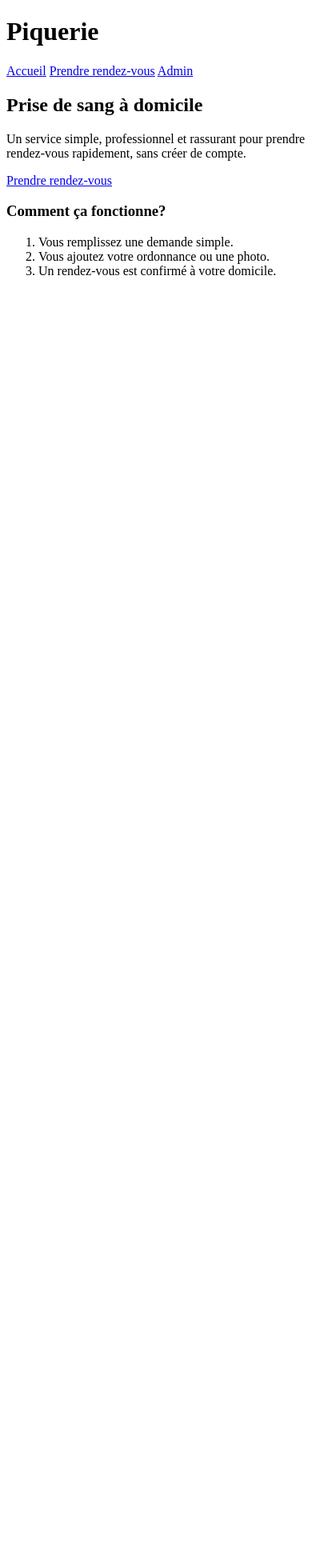
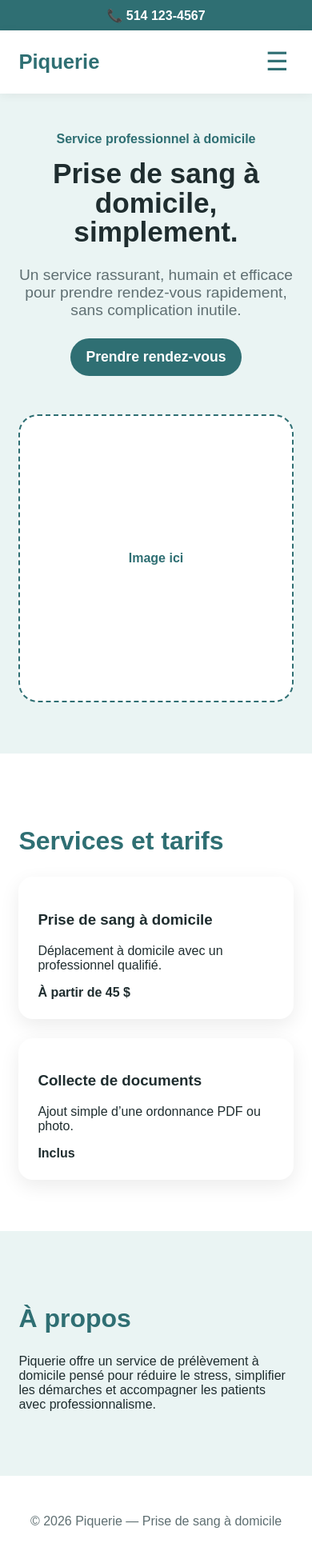
Before and after one commit to CedJEmard/projet_piquerie, a Django app: page / in a window 390 px wide. Shown: the whole page at 80% size. Before the commit the page ends 344 px from the top, so only its background shows below. Run offline with Django 5.2, Linux system fonts and the light colour scheme; data comes from the database, SQL or seed files in the repository; both versions use the stored data as it was after the commit.

Commit message:
front-end changement

```diff
--- a/backend/config/urls.py
+++ b/backend/config/urls.py
@@ -18,10 +18,20 @@ from django.contrib import admin
 from django.urls import path
 from django.shortcuts import render
 from apps.appointments.views import book_appointment
+from apps.services.models import Service
 
 
 def home(request):
-    return render(request, 'home.html')
+
+    services = Service.objects.filter(is_active=True)
+
+    return render(
+        request,
+        'home.html',
+        {
+            'services': services
+        }
+    )
 
 urlpatterns = [
     path('admin/', admin.site.urls),
--- /dev/null
+++ b/backend/static/css/style.css
@@ -0,0 +1,343 @@
+:root {
+    --primary: #2f6f73;
+    --secondary: #eaf4f3;
+    --text: #1f2d2f;
+    --muted: #5f6f72;
+    --white: #ffffff;
+}
+
+* {
+    box-sizing: border-box;
+}
+
+body {
+    margin: 0;
+    font-family: Arial, sans-serif;
+    color: var(--text);
+    background: var(--white);
+}
+
+/* TOP CONTACT */
+
+.top-contact {
+    background: var(--primary);
+    text-align: center;
+    padding: 0.6rem;
+}
+
+.top-contact a {
+    color: white;
+    text-decoration: none;
+    font-weight: bold;
+}
+
+/* NAVBAR */
+
+.navbar {
+    display: flex;
+    justify-content: space-between;
+    align-items: center;
+    padding: 1.2rem 6%;
+    background: white;
+    box-shadow: 0 2px 12px rgba(0,0,0,0.06);
+    position: sticky;
+    top: 0;
+    z-index: 100;
+}
+
+.logo {
+    font-size: 1.6rem;
+    font-weight: bold;
+    color: var(--primary);
+}
+
+.nav-links {
+    display: flex;
+    gap: 1.5rem;
+    align-items: center;
+}
+
+.nav-links a {
+    color: var(--text);
+    text-decoration: none;
+    font-weight: 500;
+}
+
+.nav-cta,
+.main-button {
+    background: var(--primary);
+    color: white !important;
+    padding: 0.8rem 1.2rem;
+    border-radius: 999px;
+    font-weight: bold;
+    border: none;
+    cursor: pointer;
+    text-decoration: none;
+}
+
+.menu-toggle {
+    display: none;
+    background: none;
+    border: none;
+    font-size: 2rem;
+    color: var(--primary);
+    cursor: pointer;
+}
+
+/* HERO */
+
+.hero {
+    min-height: 75vh;
+    display: grid;
+    grid-template-columns: 1fr 1fr;
+    align-items: center;
+    gap: 3rem;
+    padding: 4rem 6%;
+    background: var(--secondary);
+}
+
+.eyebrow {
+    color: var(--primary);
+    font-weight: bold;
+}
+
+.hero h1 {
+    font-size: clamp(2.2rem, 5vw, 4.5rem);
+    margin: 0;
+    line-height: 1.05;
+}
+
+.hero-description {
+    font-size: 1.2rem;
+    color: var(--muted);
+    max-width: 520px;
+    margin: 1.5rem 0;
+}
+
+.main-button {
+    display: inline-block;
+    font-size: 1.1rem;
+}
+
+.image-placeholder {
+    height: 360px;
+    border-radius: 24px;
+    background: white;
+    border: 2px dashed var(--primary);
+    display: flex;
+    align-items: center;
+    justify-content: center;
+    color: var(--primary);
+    font-weight: bold;
+}
+
+/* SECTIONS */
+
+.section {
+    padding: 4rem 6%;
+}
+
+.section h2 {
+    font-size: 2rem;
+    color: var(--primary);
+}
+
+.cards {
+    display: grid;
+    grid-template-columns: repeat(2, 1fr);
+    gap: 1.5rem;
+}
+
+.card {
+    background: white;
+    padding: 1.5rem;
+    border-radius: 18px;
+    box-shadow: 0 8px 24px rgba(0,0,0,0.08);
+}
+
+.about {
+    background: var(--secondary);
+}
+
+/* FOOTER */
+
+footer {
+    text-align: center;
+    padding: 2rem;
+    color: var(--muted);
+}
+
+/* MODAL */
+
+.modal-overlay {
+    position: fixed;
+    inset: 0;
+    background: rgba(31, 45, 47, 0.55);
+    display: none;
+    align-items: center;
+    justify-content: center;
+    padding: 1rem;
+    z-index: 1000;
+}
+
+.modal-overlay.active {
+    display: flex;
+}
+
+.booking-modal {
+    background: white;
+    width: min(460px, 100%);
+    padding: 2rem;
+    border-radius: 24px;
+    position: relative;
+    box-shadow: 0 24px 80px rgba(0,0,0,0.25);
+}
+
+.modal-close {
+    position: absolute;
+    top: 1rem;
+    right: 1rem;
+    border: none;
+    background: var(--secondary);
+    color: var(--primary);
+    font-size: 1.8rem;
+    width: 42px;
+    height: 42px;
+    border-radius: 50%;
+    cursor: pointer;
+}
+
+.modal-back {
+    background: none;
+    border: none;
+    color: var(--primary);
+    font-weight: bold;
+    font-size: 1rem;
+    cursor: pointer;
+    padding: 0;
+    margin-bottom: 1rem;
+}
+
+.modal-intro {
+    color: var(--muted);
+}
+
+/* FORM */
+
+.booking-form {
+    display: grid;
+    gap: 1rem;
+}
+
+.form-grid {
+    display: grid;
+    grid-template-columns: 1fr 1fr;
+    gap: 1rem;
+}
+
+.booking-form input,
+.booking-form textarea,
+.booking-form select {
+    width: 100%;
+    padding: 0.9rem 1rem;
+    border: 1px solid #d8e4e3;
+    border-radius: 12px;
+    font-size: 1rem;
+}
+
+.booking-form textarea {
+    min-height: 90px;
+    resize: vertical;
+}
+
+.submit-button {
+    background: var(--primary);
+    color: white;
+    border: none;
+    padding: 1rem;
+    border-radius: 999px;
+    font-weight: bold;
+    cursor: pointer;
+}
+
+/* MOBILE */
+
+@media (max-width: 800px) {
+
+    .menu-toggle {
+        display: block;
+    }
+
+    .navbar {
+        flex-direction: row;
+        position: relative;
+    }
+
+    .nav-links {
+        display: none;
+        position: absolute;
+        top: 100%;
+        left: 6%;
+        right: 6%;
+        background: white;
+        padding: 1rem;
+        border-radius: 18px;
+        box-shadow: 0 12px 32px rgba(0,0,0,0.12);
+        flex-direction: column;
+        align-items: stretch;
+        z-index: 50;
+    }
+
+    .nav-links.active {
+        display: flex;
+    }
+
+    .hero {
+        grid-template-columns: 1fr;
+        text-align: center;
+        padding-top: 2rem;
+    }
+
+    .hero-description {
+        margin-left: auto;
+        margin-right: auto;
+    }
+
+    .cards {
+        grid-template-columns: 1fr;
+    }
+
+    .form-grid {
+        grid-template-columns: 1fr;
+    }
+}
+
+@media (max-width: 600px) {
+
+    .modal-overlay {
+        align-items: stretch;
+        padding: 0;
+    }
+
+    .booking-modal {
+        width: 100%;
+        min-height: 100vh;
+        border-radius: 0;
+        padding: 1.5rem;
+        overflow-y: auto;
+    }
+
+    .booking-modal h2 {
+        margin-top: 2.5rem;
+    }
+
+    .modal-close {
+        top: 1rem;
+        right: 1rem;
+    }
+
+    .modal-back {
+        margin-top: 1rem;
+        font-size: 1.1rem;
+    }
+}
--- a/backend/templates/base.html
+++ b/backend/templates/base.html
@@ -1,21 +1,64 @@
+{% load static %}
+
 <!DOCTYPE html>
 <html lang="fr-ca">
 <head>
     <meta charset="UTF-8">
+    <meta name="viewport" content="width=device-width, initial-scale=1.0">
     <title>{% block title %}Piquerie{% endblock %}</title>
+
+    <link rel="stylesheet" href="{% static 'css/style.css' %}">
 </head>
+
 <body>
-    <header>
-        <h1>Piquerie</h1>
-        <nav>
-            <a href="/">Accueil</a>
-            <a href="/prendre-rendez-vous/">Prendre rendez-vous</a>
-            <a href="/admin/">Admin</a>
-        </nav>
-    </header>
 
-    <main>
-        {% block content %}{% endblock %}
-    </main>
+<header class="top-contact">
+    <a href="tel:5141234567">
+        📞 514 123-4567
+    </a>
+</header>
+
+<nav class="navbar">
+
+    <div class="logo">
+        Piquerie
+    </div>
+
+    <button class="menu-toggle" id="menuToggle">
+        ☰
+    </button>
+
+    <div class="nav-links" id="navLinks">
+
+        <a href="/">Accueil</a>
+
+        <a href="#services">
+            Services et tarifs
+        </a>
+
+        <a href="#about">
+            À propos
+        </a>
+
+        <button class="nav-cta open-booking">
+            Prendre rendez-vous
+        </button>
+
+    </div>
+
+</nav>
+
+<main>
+    {% block content %}{% endblock %}
+</main>
+
+<footer>
+    <p>
+        © 2026 Piquerie — Prise de sang à domicile
+    </p>
+</footer>
+
+<script src="{% static 'js/main.js' %}"></script>
+
 </body>
 </html>
--- a/backend/templates/home.html
+++ b/backend/templates/home.html
@@ -1,24 +1,192 @@
 {% extends "base.html" %}
 
-{% block title %}Accueil | Piquerie{% endblock %}
+{% block title %}
+Accueil | Piquerie
+{% endblock %}
 
 {% block content %}
-<section>
-    <h2>Prise de sang à domicile</h2>
-    <p>
-        Un service simple, professionnel et rassurant pour prendre rendez-vous
-        rapidement, sans créer de compte.
-    </p>
 
-    <a href="/prendre-rendez-vous/">Prendre rendez-vous</a>
+<section class="hero">
+
+    <div class="hero-text">
+
+        <p class="eyebrow">
+            Service professionnel à domicile
+        </p>
+
+        <h1>
+            Prise de sang à domicile, simplement.
+        </h1>
+
+        <p class="hero-description">
+            Un service rassurant, humain et efficace pour prendre rendez-vous
+            rapidement, sans complication inutile.
+        </p>
+
+        <button class="main-button open-booking">
+            Prendre rendez-vous
+        </button>
+
+    </div>
+
+    <div class="hero-image">
+
+        <div class="image-placeholder">
+            Image ici
+        </div>
+
+    </div>
+
 </section>
 
-<section>
-    <h3>Comment ça fonctionne?</h3>
-    <ol>
-        <li>Vous remplissez une demande simple.</li>
-        <li>Vous ajoutez votre ordonnance ou une photo.</li>
-        <li>Un rendez-vous est confirmé à votre domicile.</li>
-    </ol>
+<section id="services" class="section">
+
+    <h2>
+        Services et tarifs
+    </h2>
+
+    <div class="cards">
+
+        <div class="card">
+            <h3>Prise de sang à domicile</h3>
+
+            <p>
+                Déplacement à domicile avec un professionnel qualifié.
+            </p>
+
+            <strong>
+                À partir de 45 $
+            </strong>
+        </div>
+
+        <div class="card">
+            <h3>Collecte de documents</h3>
+
+            <p>
+                Ajout simple d’une ordonnance PDF ou photo.
+            </p>
+
+            <strong>
+                Inclus
+            </strong>
+        </div>
+
+    </div>
+
 </section>
+
+<section id="about" class="section about">
+
+    <div>
+
+        <h2>
+            À propos
+        </h2>
+
+        <p>
+            Piquerie offre un service de prélèvement à domicile pensé pour réduire
+            le stress, simplifier les démarches et accompagner les patients avec
+            professionnalisme.
+        </p>
+
+    </div>
+
+</section>
+
+<!-- MODAL -->
+
+<div class="modal-overlay" id="bookingModal">
+
+    <div class="booking-modal">
+
+        <button class="modal-close" id="closeModal">
+            ×
+        </button>
+
+        <button class="modal-back" id="closeModalMobile">
+            ← Retour
+        </button>
+
+        <h2>
+            Prendre rendez-vous
+        </h2>
+
+        <p class="modal-intro">
+            Remplissez ces informations simples.
+            Nous vous contacterons pour confirmer votre rendez-vous.
+        </p>
+
+        <form
+            method="POST"
+            action="/prendre-rendez-vous/"
+            class="booking-form"
+        >
+
+            {% csrf_token %}
+
+            <div class="form-grid">
+
+                <input
+                    type="text"
+                    name="first_name"
+                    placeholder="Prénom"
+                    required
+                >
+
+                <input
+                    type="text"
+                    name="last_name"
+                    placeholder="Nom"
+                    required
+                >
+
+            </div>
+
+            <input
+                type="text"
+                name="phone_number"
+                placeholder="Téléphone"
+                required
+            >
+
+            <input
+                type="email"
+                name="email"
+                placeholder="Courriel"
+            >
+
+            <textarea
+                name="address"
+                placeholder="Adresse complète"
+                required
+            ></textarea>
+
+            <input
+                type="datetime-local"
+                name="appointment_date"
+                required
+            >
+
+            <select name="service" required>
+
+                {% for service in services %}
+
+                    <option value="{{ service.id }}">
+                        {{ service.name }}
+                    </option>
+
+                {% endfor %}
+
+            </select>
+
+            <button type="submit" class="submit-button">
+                Envoyer la demande
+            </button>
+
+        </form>
+
+    </div>
+
+</div>
+
 {% endblock %}
```
Also changed, not shown: backend/static/js/main.js (added, +51 -0 lines), backend/db.sqlite3.
